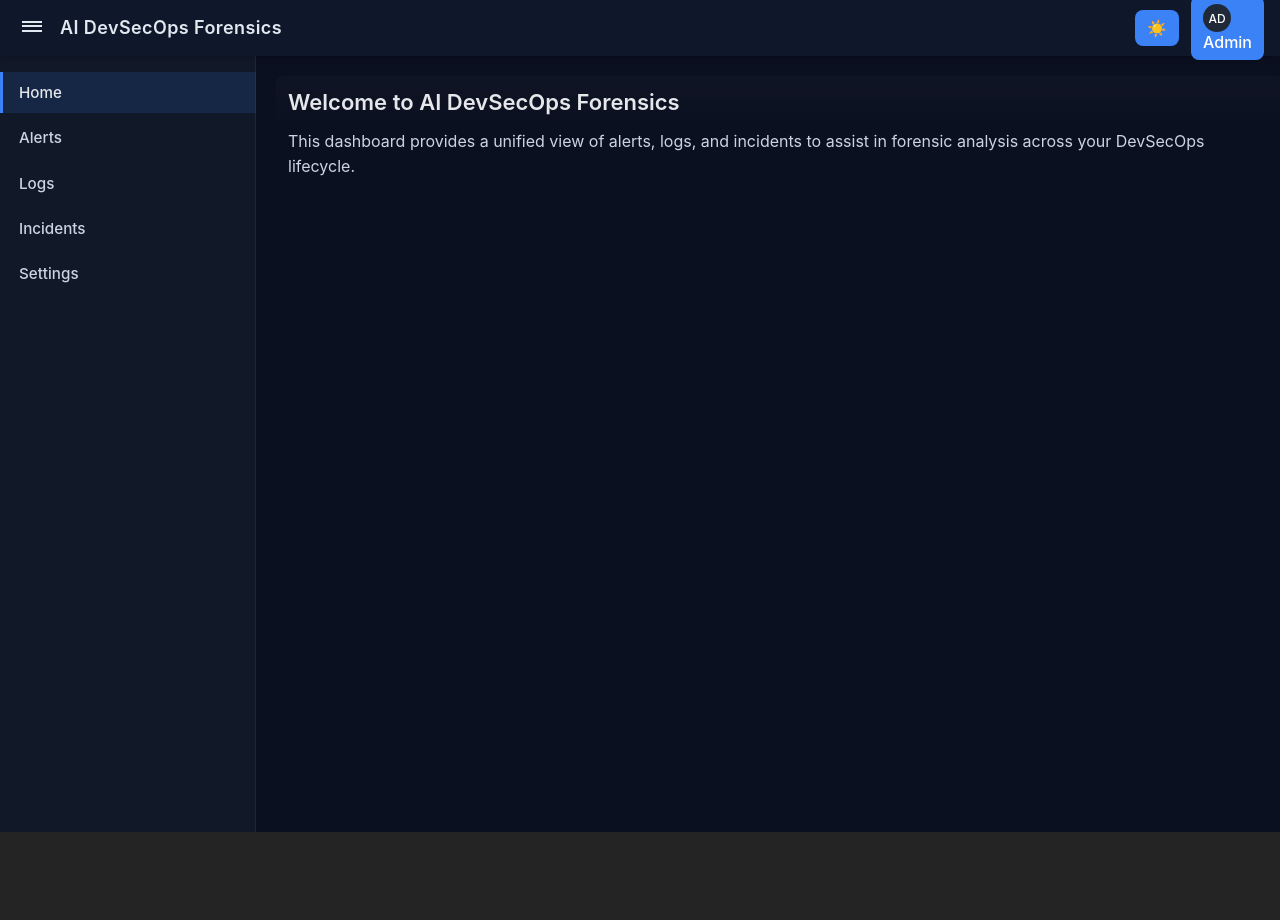
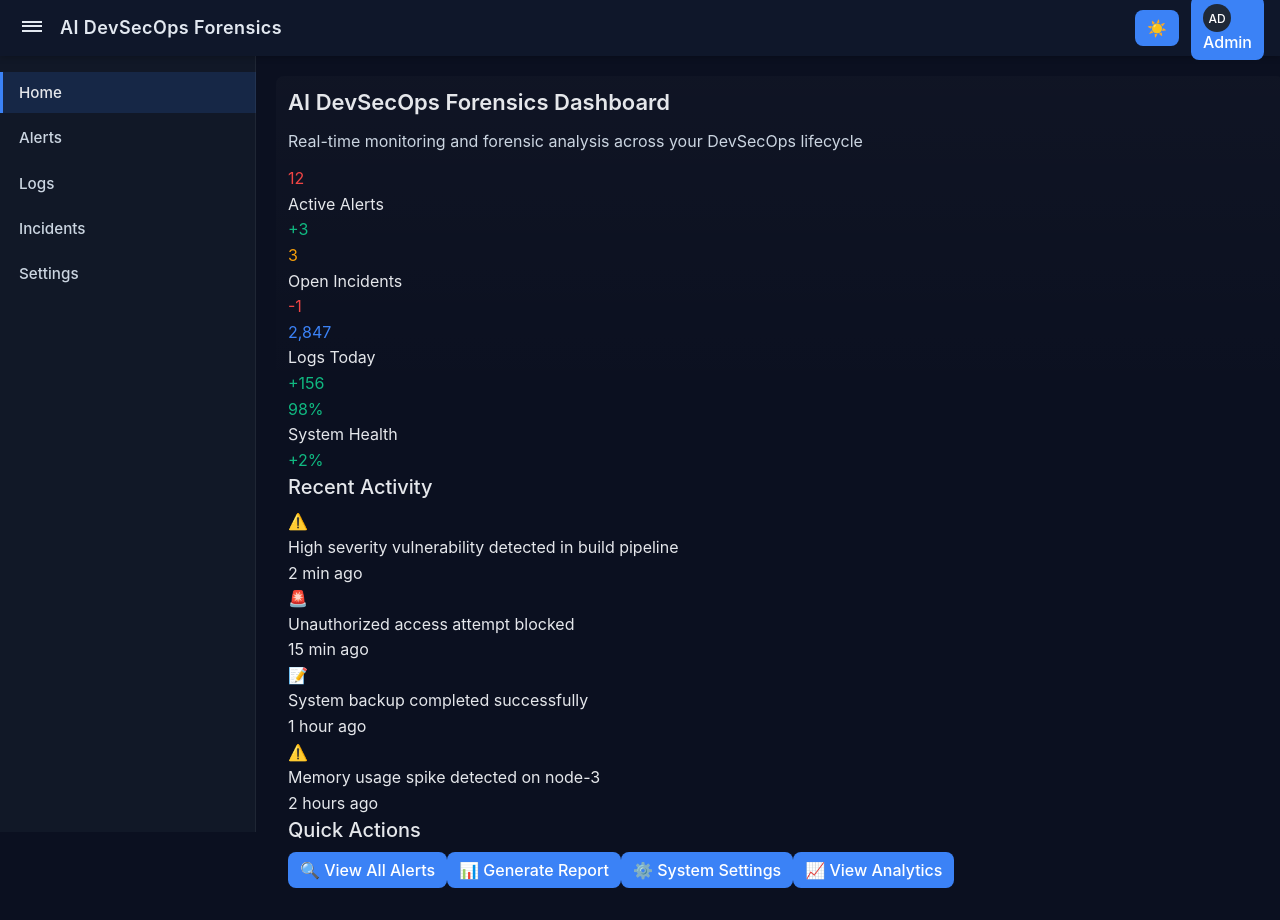
Before and after one commit to hariharan-r06/ai-devsecops-forensics, a React (Vite) app in the folder frontend/: page / in a window 1280 px wide. Before the commit the page ends 832 px from the top, so only its background shows below. Built offline with nearby package versions, Linux system fonts and the light colour scheme.

Commit message:
Update Home page

```diff
--- a/frontend/src/pages/Home.jsx
+++ b/frontend/src/pages/Home.jsx
@@ -2,13 +2,81 @@ import React from 'react';
 import '../styles/Home.css';
 
 function Home() {
+	const stats = [
+		{ label: 'Active Alerts', value: '12', trend: '+3', color: '#ef4444' },
+		{ label: 'Open Incidents', value: '3', trend: '-1', color: '#f59e0b' },
+		{ label: 'Logs Today', value: '2,847', trend: '+156', color: '#3b82f6' },
+		{ label: 'System Health', value: '98%', trend: '+2%', color: '#10b981' }
+	];
+
+	const recentActivity = [
+		{ type: 'alert', message: 'High severity vulnerability detected in build pipeline', time: '2 min ago' },
+		{ type: 'incident', message: 'Unauthorized access attempt blocked', time: '15 min ago' },
+		{ type: 'log', message: 'System backup completed successfully', time: '1 hour ago' },
+		{ type: 'alert', message: 'Memory usage spike detected on node-3', time: '2 hours ago' }
+	];
+
 	return (
 		<div className="page home">
-			<h1>Welcome to AI DevSecOps Forensics</h1>
-			<p>
-				This dashboard provides a unified view of alerts, logs, and incidents to assist in
-				forensic analysis across your DevSecOps lifecycle.
-			</p>
+			<div className="home-header">
+				<h1>AI DevSecOps Forensics Dashboard</h1>
+				<p>Real-time monitoring and forensic analysis across your DevSecOps lifecycle</p>
+			</div>
+
+			<div className="stats-grid">
+				{stats.map((stat, index) => (
+					<div key={index} className="stat-card">
+						<div className="stat-content">
+							<div className="stat-value" style={{ color: stat.color }}>
+								{stat.value}
+							</div>
+							<div className="stat-label">{stat.label}</div>
+						</div>
+						<div className="stat-trend" style={{ color: stat.trend.startsWith('+') ? '#10b981' : '#ef4444' }}>
+							{stat.trend}
+						</div>
+					</div>
+				))}
+			</div>
+
+			<div className="dashboard-content">
+				<div className="dashboard-section">
+					<h2>Recent Activity</h2>
+					<div className="activity-list">
+						{recentActivity.map((activity, index) => (
+							<div key={index} className="activity-item">
+								<div className={`activity-icon activity-icon--${activity.type}`}>
+									{activity.type === 'alert' && '⚠️'}
+									{activity.type === 'incident' && '🚨'}
+									{activity.type === 'log' && '📝'}
+								</div>
+								<div className="activity-content">
+									<div className="activity-message">{activity.message}</div>
+									<div className="activity-time">{activity.time}</div>
+								</div>
+							</div>
+						))}
+					</div>
+				</div>
+
+				<div className="dashboard-section">
+					<h2>Quick Actions</h2>
+					<div className="quick-actions">
+						<button className="action-btn action-btn--primary">
+							🔍 View All Alerts
+						</button>
+						<button className="action-btn action-btn--secondary">
+							📊 Generate Report
+						</button>
+						<button className="action-btn action-btn--secondary">
+							⚙️ System Settings
+						</button>
+						<button className="action-btn action-btn--secondary">
+							📈 View Analytics
+						</button>
+					</div>
+				</div>
+			</div>
 		</div>
 	);
 }
```
